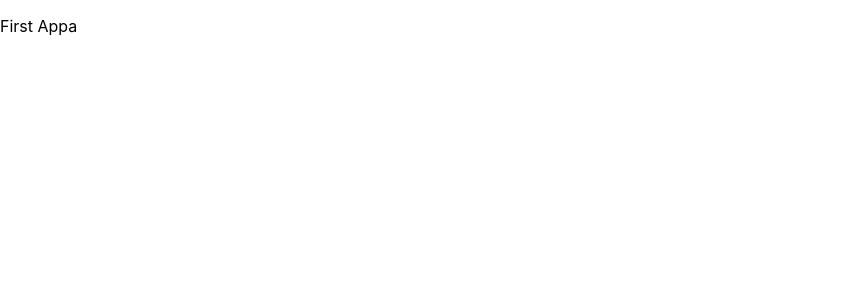
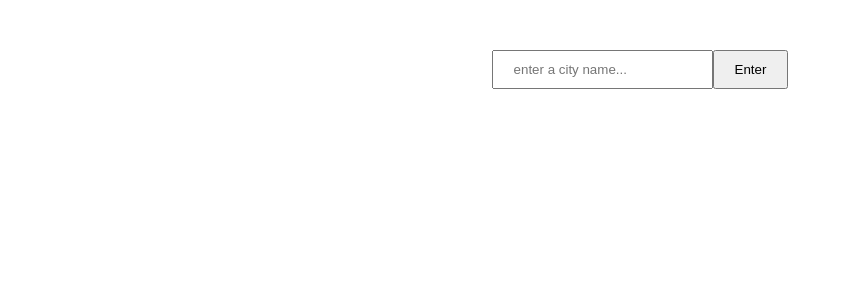
Before and after one commit to bartekmnemo/weather-app, a React (Create React App) app: page / in a window 1280 px wide. Shown: the top 300 px of the page, without its empty margins (0-850 px from the left). Built offline with nearby package versions, Linux system fonts and the light colour scheme.

Commit message:
add base structure

```diff
--- a/src/components/App.css
+++ b/src/components/App.css
@@ -0,0 +1,4 @@
+.app {
+    padding: 50px;
+    text-align: center;
+}
--- a/src/components/App.js
+++ b/src/components/App.js
@@ -1,13 +1,37 @@
 import React, { Component } from 'react';
+import Form from './Form'
+import Result from './Result'
 import './App.css';
 
+const API = "c84b8f5c077147fb55d9a448295d1fe7"
+// API from https://home.openweathermap.org
+
 class App extends Component {
-  state = {  }
+  state = {
+    value: '',
+    sended: false,
+   }
+
+  handleValueChange = e => {
+    console.log(e.target.value)
+    this.setState({
+      value: e.target.value,
+    })
+  }
+
+  handleCityClick = e => {
+    e.preventDefault()
+    this.setState({
+      sended: true
+    })
+  }
+
   render() {
     return (
-      <>
-        <p>First Appa</p>
-      </>
+      <div className="app">
+        <Form value={this.state.value} change={this.handleValueChange} click={this.handleCityClick}/>
+        <Result sended={this.state.sended} all={this.state}/>
+      </div>
      );
   }
 }
--- /dev/null
+++ b/src/components/Form.css
@@ -0,0 +1,3 @@
+input, button {
+    padding: 10px 20px;
+}
--- /dev/null
+++ b/src/components/Form.js
@@ -0,0 +1,13 @@
+import React from 'react';
+import './Form.css'
+
+const Form = props => {
+    return (
+        <form>
+            <input type="text" value={props.value} onChange={props.change} placeholder="enter a city name..."/>
+            <button onClick={props.click}>Enter</button>
+        </form>
+     );
+}
+
+export default Form;
--- /dev/null
+++ b/src/components/Result.js
@@ -0,0 +1,12 @@
+import React from 'react';
+
+const Result = props => {
+    const {sended, value} = props.all
+    return (
+        <>
+        {sended && value}
+        </>
+     );
+}
+
+export default Result;
```
